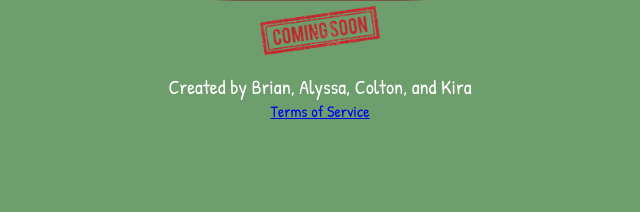
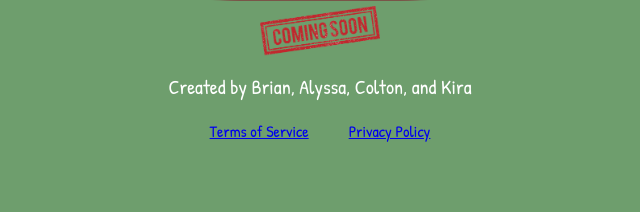
Before and after one commit to brianrclow/garden-app-landing-page, a PHP site: page / in a window 1280 px wide. Shown: the part 588-800 px from the top of the page, without its empty margins (320-960 px from the left). Run offline with PHP 8.4, Linux system fonts and the light colour scheme.

Commit message:
Add privacy policy

```diff
--- a/index.html
+++ b/index.html
@@ -42,7 +42,8 @@
             <span>Created by Brian, Alyssa, Colton, and Kira</span>
         </div>
     </body>
-    <footer>
-        <a href="termsofservice.html">Terms of Service</a>
+    <footer class="links">
+        <a href="termsofservice.html" class="link">Terms of Service</a>
+        <a href="privacypolicy.html" class="link">Privacy Policy</a>
     </footer>
 </html>
--- a/style.css
+++ b/style.css
@@ -93,3 +93,12 @@ img.image {
         display: block;
     }
 }
+
+.links {
+    display: flex;
+    flex-direction: row;
+}
+
+.link {
+    padding: 20px;
+}
```
Also changed, not shown: privacypolicy.html (added, +44 -0 lines).
